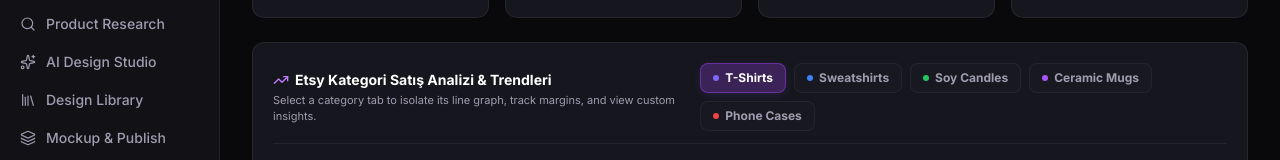
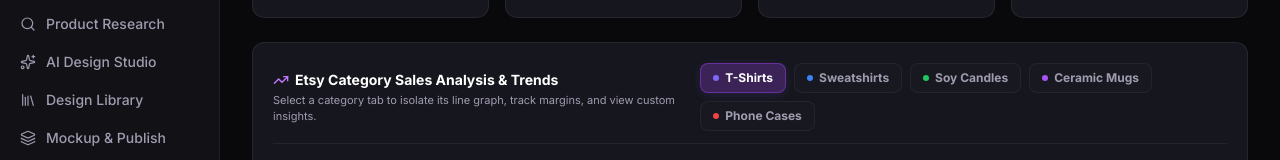
Before and after one commit to Oguzhan1511/etsy, a Next.js app: page /producer-dashboard in a window 1280 px wide. Shown: the part 239-399 px from the top of the page. Built offline with nearby package versions, Linux system fonts and the light colour scheme; sample sign-in values are in the browser's storage.

Commit message:
fix(ui): translate category sales analysis title to English

```diff
--- a/src/app/producer-dashboard/page.tsx
+++ b/src/app/producer-dashboard/page.tsx
@@ -624,7 +624,7 @@ export default function ProducerDashboardPage() {
           <div>
             <h2 className="text-sm font-bold text-white flex items-center gap-1.5">
               <TrendingUp className="w-4 h-4 text-purple-400" />
-              <span>Etsy Kategori Satış Analizi & Trendleri</span>
+              <span>Etsy Category Sales Analysis & Trends</span>
             </h2>
             <p className="text-[11px] text-[#a09cb0] mt-0.5">Select a category tab to isolate its line graph, track margins, and view custom insights.</p>
           </div>
```
